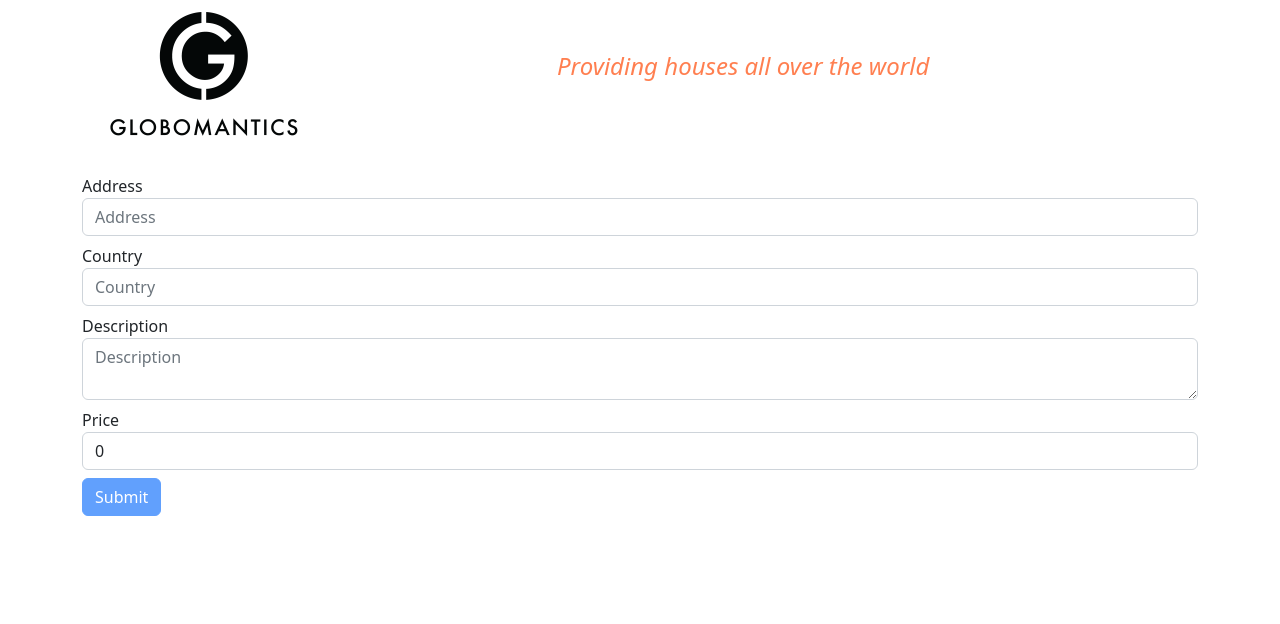
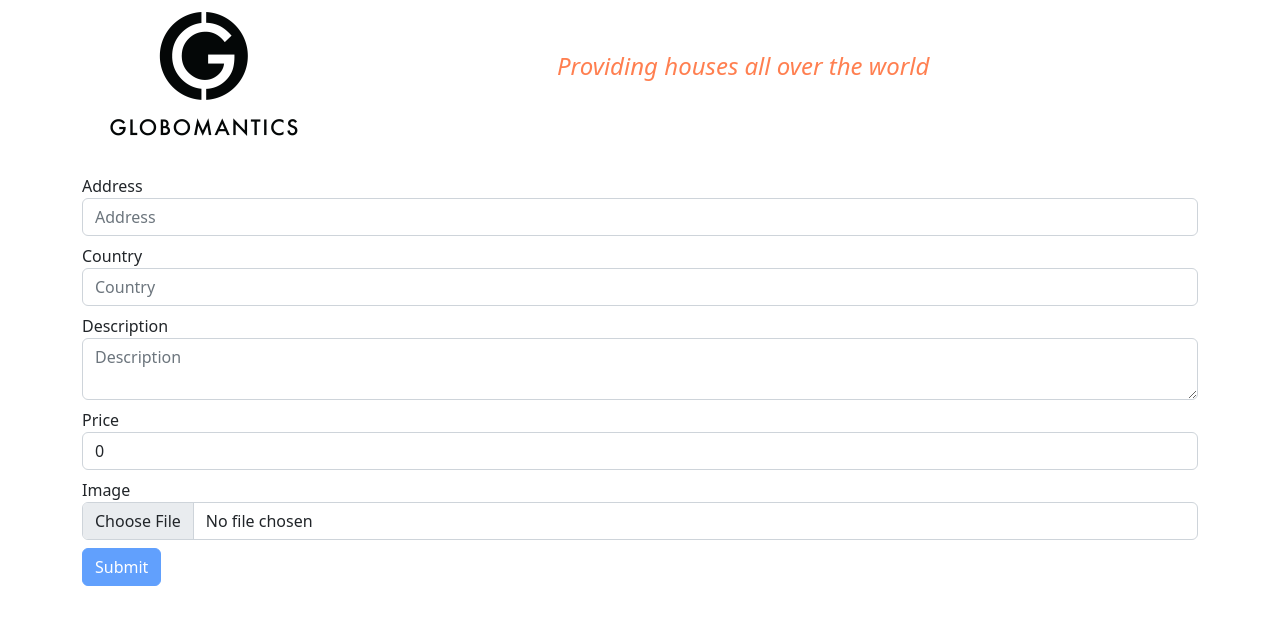
Before and after one commit to vgmda/ASPNETWebAPIReact, a React (Create React App) app: page /house/add in a window 1280 px wide. Shown: the top 624 px of the page. Built offline with nearby package versions, Linux system fonts and the light colour scheme.

Commit message:
Add image uploading function

```diff
--- a/src/house/HouseForm.tsx
+++ b/src/house/HouseForm.tsx
@@ -14,6 +14,16 @@ const HouseForm = ({ house, submitted }: Args) => {
         e.preventDefault();
         submitted(houseState);
     }
+
+    const onFileSelected = async (e: React.ChangeEvent<HTMLInputElement>): Promise<void> => {
+        e.preventDefault();
+        e.target.files &&
+            e.target.files[0] &&
+            setHouseState({
+                ...houseState,
+                photo: await toBase64(e.target.files[0]),
+            });
+    };
 
     return (
         <form className="mt-2">
@@ -60,6 +70,15 @@ const HouseForm = ({ house, submitted }: Args) => {
                         setHouseState({ ...houseState, price: parseInt(e.target.value) })
                     } />
             </div>
+            <div className="form-group mt-2">
+                <label htmlFor="image">Image</label>
+                <input
+                    id="image"
+                    type="file"
+                    className="form-control"
+                    onChange={onFileSelected}
+                />
+            </div>
             <button
                 className="btn btn-primary mt-2"
                 disabled={!houseState.address || !houseState.country}
```
